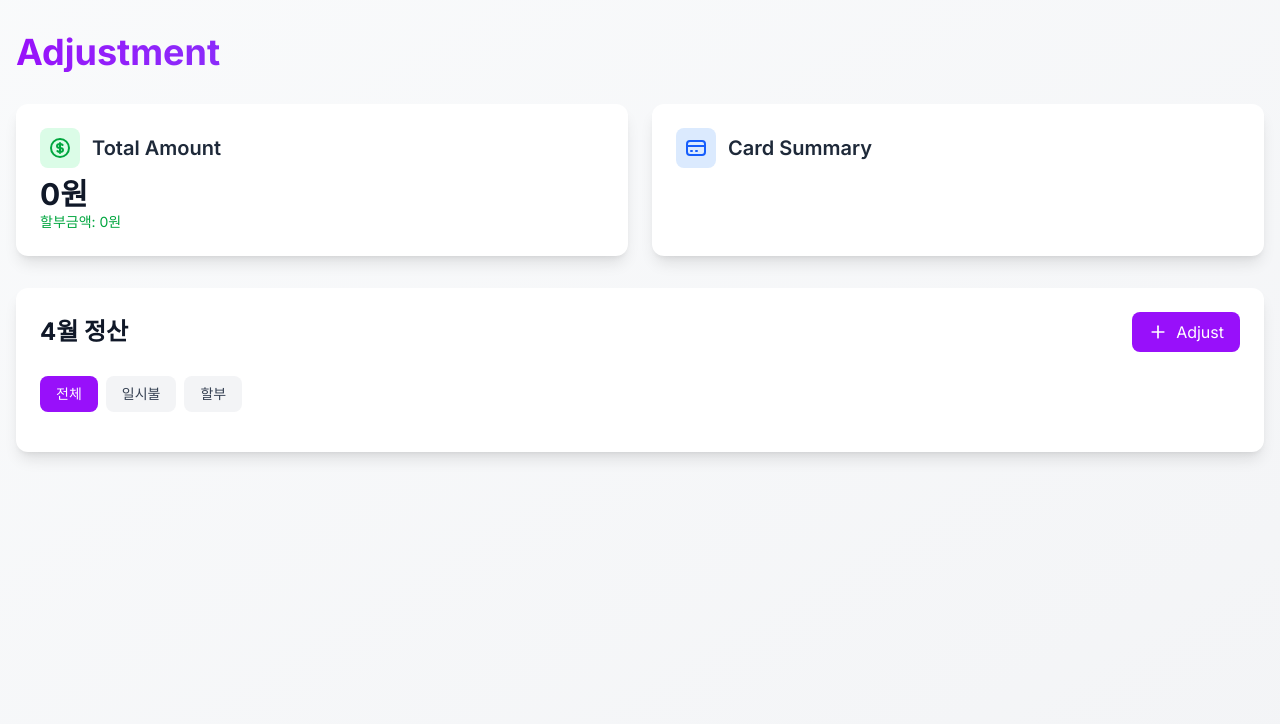
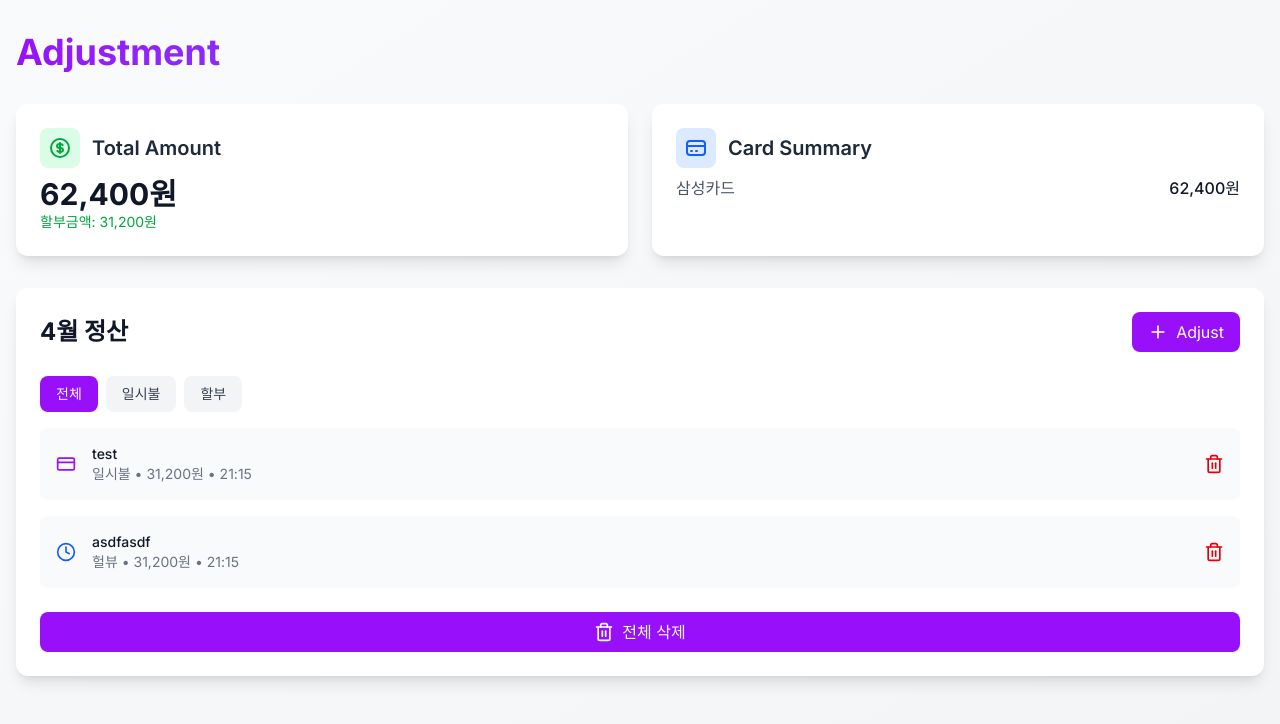
Before and after one commit to bottleroad/adjustment, a Next.js app: page / in a window 1280 px wide. Shown: the top 724 px of the page. Built offline with nearby package versions, Linux system fonts and the light colour scheme.

Commit message:
refactor: Update task list UI and functionality

```diff
--- a/src/app/page.tsx
+++ b/src/app/page.tsx
@@ -128,7 +128,7 @@ export default function Home() {
               </div>
               <div>
                 <label htmlFor="memo" className="block text-sm font-medium text-gray-700 dark:text-gray-300 mb-1">
-                  Memo
+                  Text
                 </label>
                 <textarea
                   id="memo"
--- a/src/data/tasks.json
+++ b/src/data/tasks.json
@@ -1,3 +1,24 @@
 {
-  "tasks": []
+  "tasks": [
+    {
+      "id": 1744529499789,
+      "title": "test",
+      "cardType": "samsung",
+      "amount": 31200,
+      "time": "21:15",
+      "store": "일시불",
+      "date": "2025. 4. 13.",
+      "completed": false
+    },
+    {
+      "id": 1744529662010,
+      "title": "asdfasdf",
+      "cardType": "samsung",
+      "amount": 31200,
+      "time": "21:15",
+      "store": "헐뷰",
+      "date": "2025. 4. 13.",
+      "completed": false
+    }
+  ]
 }
```
